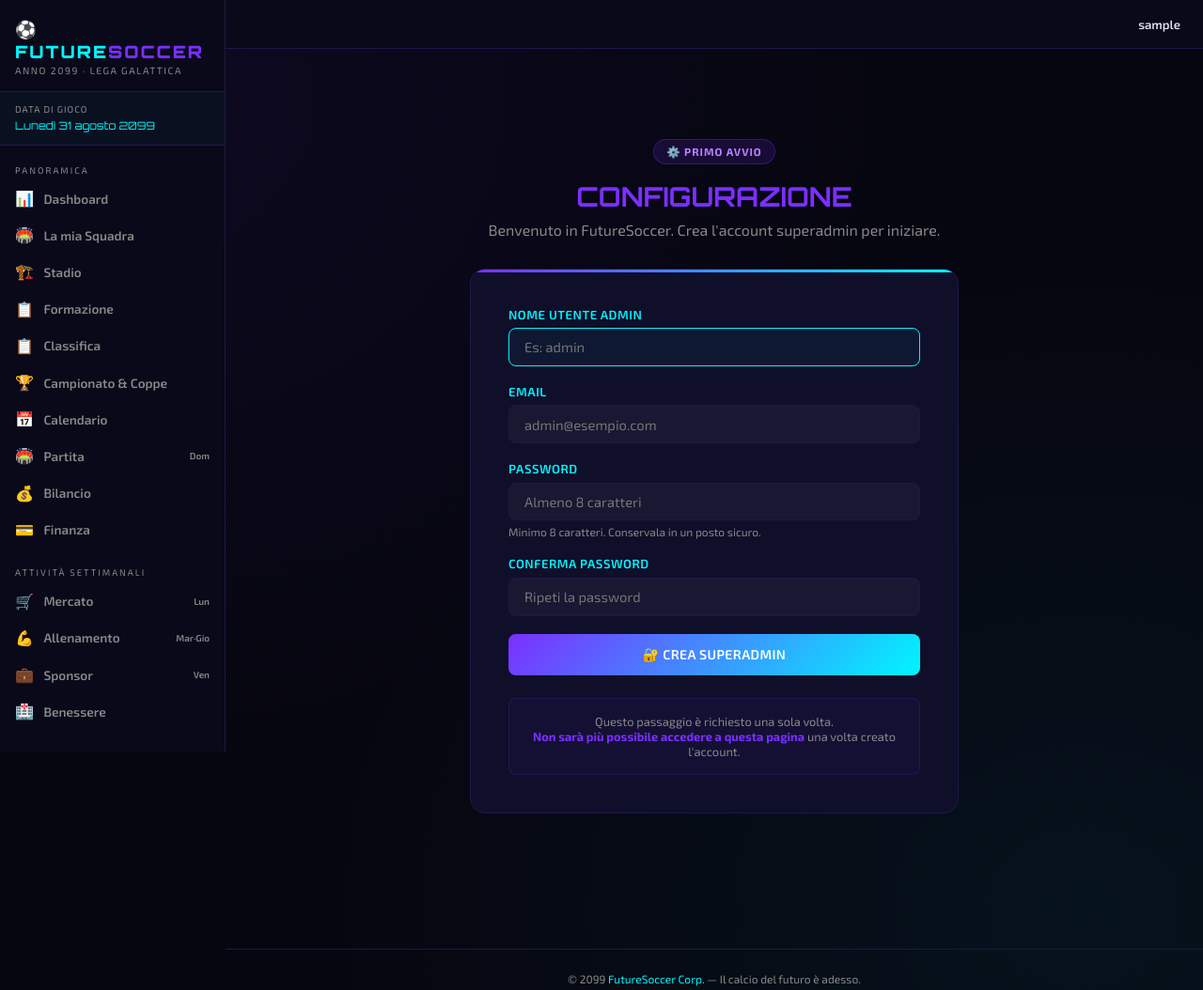
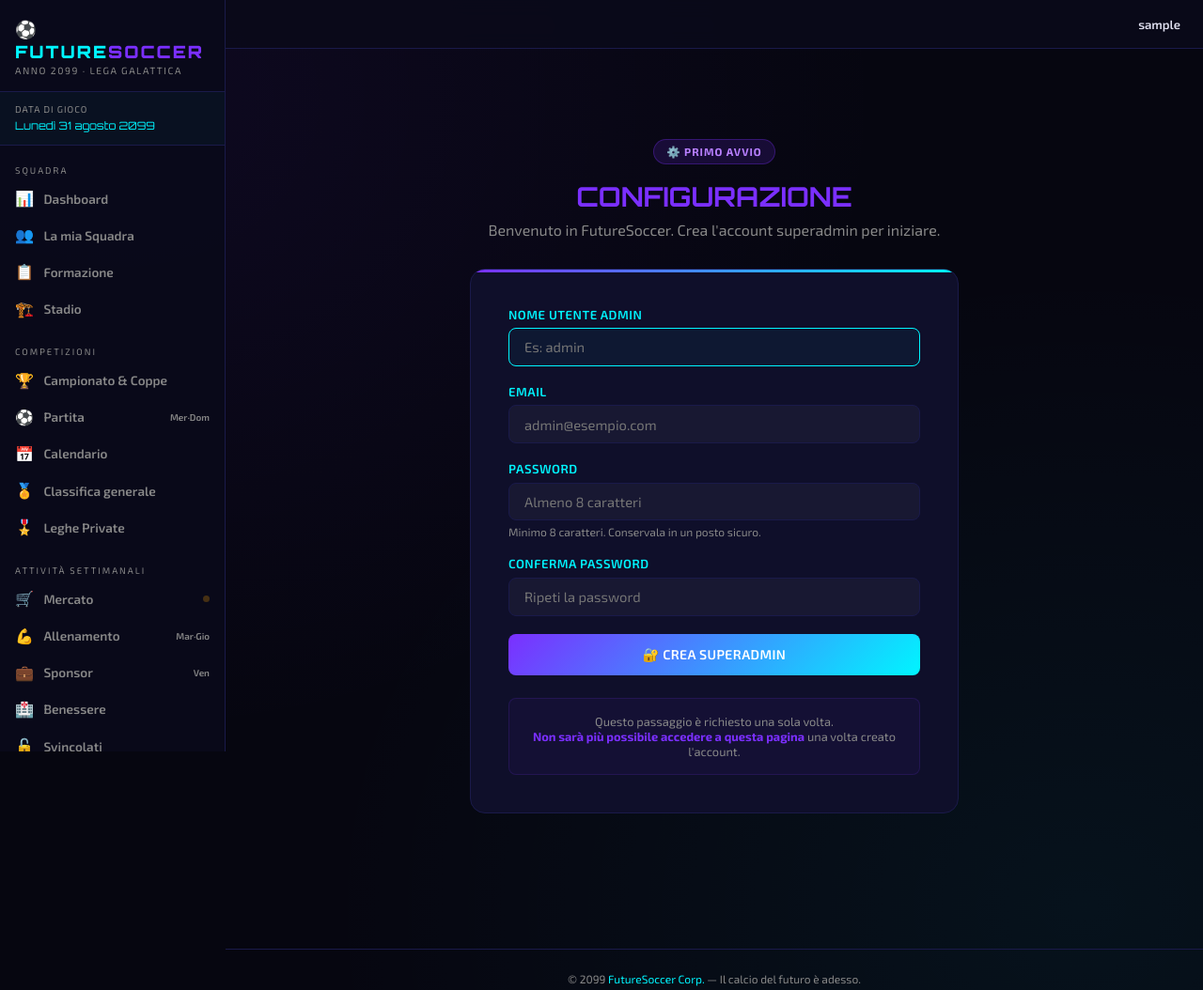
Before and after one commit to PyWis/FutureSoccer, a Flask app: page /auth/setup in a window 1280 px wide. Shown: the top 1054 px of the page at 94% size. Run offline with Flask 3, Linux system fonts and the light colour scheme; the visitor is signed in with stand-in values (Sample User, id 1); data comes from the database, SQL or seed files in the repository; data that the repository does not hold is empty.

Commit message:
feat: amichevoli contro le squadre bot + menu riorganizzato
I bot non hanno un manager che accetti le sfide, quindi ora sono giocabili
all'istante nei giorni partita (Mer/Dom) con la loro rosa reale, via nuovo
endpoint /match/start-vs/<id>; la lobby mostra gli avversari CPU piu vicini per
forza. Le sfide PvP restano riservate alle squadre dei manager (bot esclusi).

Menu laterale riorganizzato in sezioni UX: Squadra, Competizioni, Attivita
settimanali, Finanze, Comunita, Account, con icone distinte e indicatori giorno.

https://claude.ai/code/session_016zYarC3A5GEgTqmZGxyFxg

```diff
--- a/app/routes/match.py
+++ b/app/routes/match.py
@@ -93,14 +93,25 @@ def lobby():
         ).all()
     }
 
-    # All other teams (exclude own, exclude already challenged this week)
+    # Human teams to challenge (exclude own, bots, and already challenged this week)
     can_challenge = not is_match_day  # challenges only on non-match days
     other_teams = []
     if can_challenge:
         other_teams = Team.query.filter(
             Team.id != team.id,
+            Team.is_bot == False,           # noqa: E712
+            Team.manager_id != None,        # noqa: E712
             ~Team.id.in_(already_challenged_ids),
         ).all()
+
+    # Bot teams: always available to play instantly on match days (no acceptance
+    # needed). Show the closest in strength to the player for balanced friendlies.
+    bot_teams = []
+    if is_match_day:
+        bots = Team.query.filter_by(is_bot=True).all()
+        my_force = team.top7_avg_skill
+        bots.sort(key=lambda b: abs(b.top7_avg_skill - my_force))
+        bot_teams = bots[:12]
 
     # Match-day auto-start: matches begin 60 real seconds after the match day begins
     MATCH_DELAY = 60  # seconds
@@ -168,6 +179,7 @@ def lobby():
         accepted_challenges=accepted_challenges,
         completed_match=completed_match,
         other_teams=other_teams,
+        bot_teams=bot_teams,
         current_day=current_day,
     )
 
@@ -244,6 +256,70 @@ def start_bot():
     db.session.add(match)
     db.session.commit()
 
+    return redirect(url_for('match.view', match_id=match.id))
+
+
+@match_bp.route('/start-vs/<int:team_id>', methods=['POST'])
+@login_required
+def start_vs_bot_team(team_id):
+    """Play an instant friendly against a specific bot team (bots have no manager
+    to accept a challenge, so they are always available like the Squadra del Bar,
+    but field their real roster)."""
+    team = _get_team_or_redirect()
+    if not team:
+        return redirect(url_for('game.create_team'))
+    if not _require_match_day():
+        return redirect(url_for('match.lobby'))
+
+    target = Team.query.get_or_404(team_id)
+    if not target.is_bot:
+        flash('Le squadre dei manager si affrontano tramite il sistema sfide.', 'warning')
+        return redirect(url_for('match.lobby'))
+
+    current_day = get_game_day_number()
+
+    existing = FriendlyMatch.query.filter(
+        FriendlyMatch.status == 'active',
+        db.or_(FriendlyMatch.home_team_id == team.id,
+               FriendlyMatch.away_team_id == team.id),
+    ).first()
+    if existing:
+        flash('Hai già una partita in corso.', 'warning')
+        return redirect(url_for('match.view', match_id=existing.id))
+
+    from app.utils.match_engine import (build_home_lineup, generate_bot_lineup,
+                                         team_has_match_on_day)
+    if team_has_match_on_day(team.id, current_day):
+        flash("Hai già giocato un'amichevole oggi (massimo una al giorno).", 'warning')
+        return redirect(url_for('match.lobby'))
+
+    formation = TeamFormation.query.filter_by(team_id=team.id).first()
+    if not formation:
+        flash('Devi salvare una formazione prima di giocare.', 'danger')
+        return redirect(url_for('match.lobby'))
+
+    home_lineup = build_home_lineup(team, formation)
+    starters = (1 if home_lineup.get('goalkeeper') else 0) \
+        + len(home_lineup.get('defenders') or []) + len(home_lineup.get('attackers') or [])
+    if starters < 2:
+        flash('Non hai abbastanza giocatori in forma per giocare (minimo 2 titolari).', 'danger')
+        return redirect(url_for('match.lobby'))
+
+    bot_formation = TeamFormation.query.filter_by(team_id=target.id).first()
+    away_lineup = build_home_lineup(target, bot_formation) if bot_formation else generate_bot_lineup()
+
+    match = FriendlyMatch(
+        home_team_id=team.id,
+        away_team_id=target.id,
+        game_day=current_day,
+        home_lineup_json=json.dumps(home_lineup),
+        away_lineup_json=json.dumps(away_lineup),
+        last_turn_at=datetime.utcnow(),
+        status='active',
+        current_turn=0,
+    )
+    db.session.add(match)
+    db.session.commit()
     return redirect(url_for('match.view', match_id=match.id))
 
 
--- a/app/templates/base.html
+++ b/app/templates/base.html
@@ -332,41 +332,77 @@
 
     {% else %}
     <!-- PLAYER NAV -->
-    <div class="nav-section-label">Panoramica</div>
+    <div class="nav-section-label">Squadra</div>
     <a href="{{ url_for('game.dashboard') }}"
        class="nav-item {% if request.endpoint == 'game.dashboard' %}active{% endif %}">
       <span class="nav-icon">📊</span><span class="nav-label">Dashboard</span>
     </a>
     <a href="{{ url_for('game.my_team') }}"
        class="nav-item {% if request.endpoint == 'game.my_team' %}active{% endif %}">
-      <span class="nav-icon">🏟️</span><span class="nav-label">La mia Squadra</span>
+      <span class="nav-icon">👥</span><span class="nav-label">La mia Squadra</span>
+    </a>
+    <a href="{{ url_for('game.formation') }}"
+       class="nav-item {% if request.endpoint == 'game.formation' %}active{% endif %}">
+      <span class="nav-icon">📋</span><span class="nav-label">Formazione</span>
     </a>
     <a href="{{ url_for('game.stadium') }}"
        class="nav-item {% if request.endpoint and 'game.stadium' in request.endpoint %}active{% endif %}">
       <span class="nav-icon">🏗️</span><span class="nav-label">Stadio</span>
     </a>
-    <a href="{{ url_for('game.formation') }}"
-       class="nav-item {% if request.endpoint == 'game.formation' %}active{% endif %}">
-      <span class="nav-icon">📋</span><span class="nav-label">Formazione</span>
-    </a>
-    <a href="{{ url_for('game.standings') }}"
-       class="nav-item {% if request.endpoint == 'game.standings' %}active{% endif %}">
-      <span class="nav-icon">📋</span><span class="nav-label">Classifica</span>
-    </a>
+
+    <div class="nav-section-label" style="margin-top:.5rem;">Competizioni</div>
     <a href="{{ url_for('championship.index') }}"
        class="nav-item {% if request.endpoint and 'championship.' in request.endpoint %}active{% endif %}">
       <span class="nav-icon">🏆</span><span class="nav-label">Campionato &amp; Coppe</span>
+    </a>
+    <a href="{{ url_for('match.lobby') }}"
+       class="nav-item {% if request.endpoint and 'match.' in request.endpoint %}active{% endif %}">
+      <span class="nav-icon">⚽</span>
+      <span class="nav-label">Partita</span>
+      {% if g_weekday in (2, 6) %}<span class="nav-dot"></span>{% else %}<span style="font-size:.62rem;color:var(--muted);">Mer·Dom</span>{% endif %}
     </a>
     <a href="{{ url_for('game.calendario') }}"
        class="nav-item {% if request.endpoint == 'game.calendario' %}active{% endif %}">
       <span class="nav-icon">📅</span><span class="nav-label">Calendario</span>
     </a>
-    <a href="{{ url_for('match.lobby') }}"
-       class="nav-item {% if request.endpoint and 'match.' in request.endpoint %}active{% endif %}">
-      <span class="nav-icon">🏟️</span>
-      <span class="nav-label">Partita</span>
-      {% if g_weekday == 6 %}<span class="nav-dot"></span>{% else %}<span style="font-size:.62rem;color:var(--muted);">Dom</span>{% endif %}
+    <a href="{{ url_for('game.standings') }}"
+       class="nav-item {% if request.endpoint == 'game.standings' %}active{% endif %}">
+      <span class="nav-icon">🏅</span><span class="nav-label">Classifica generale</span>
     </a>
+    <a href="{{ url_for('league.index') }}"
+       class="nav-item {% if request.endpoint and 'league.' in request.endpoint %}active{% endif %}">
+      <span class="nav-icon">🎖️</span><span class="nav-label">Leghe Private</span>
+    </a>
+
+    <div class="nav-section-label" style="margin-top:.5rem;">Attività settimanali</div>
+    <a href="{{ url_for('events.market') }}"
+       class="nav-item {% if request.endpoint and 'events.market' in request.endpoint %}active{% endif %}">
+      <span class="nav-icon">🛒</span>
+      <span class="nav-label">Mercato</span>
+      {% if g_weekday == 0 %}<span class="nav-dot"></span>{% else %}<span style="font-size:.62rem;color:var(--muted);">Lun</span>{% endif %}
+    </a>
+    <a href="{{ url_for('events.training') }}"
+       class="nav-item {% if request.endpoint == 'events.training' %}active{% endif %}">
+      <span class="nav-icon">💪</span>
+      <span class="nav-label">Allenamento</span>
+      {% if g_is_training %}<span class="nav-dot"></span>{% else %}<span style="font-size:.62rem;color:var(--muted);">Mar·Gio</span>{% endif %}
+    </a>
+    <a href="{{ url_for('events.sponsors') }}"
+       class="nav-item {% if request.endpoint and 'events.sponsor' in request.endpoint %}active{% endif %}">
+      <span class="nav-icon">💼</span>
+      <span class="nav-label">Sponsor</span>
+      {% if g_is_sponsor %}<span class="nav-dot"></span>{% else %}<span style="font-size:.62rem;color:var(--muted);">Ven</span>{% endif %}
+    </a>
+    <a href="{{ url_for('events.wellness') }}"
+       class="nav-item {% if request.endpoint and 'events.wellness' in request.endpoint %}active{% endif %}">
+      <span class="nav-icon">🏥</span><span class="nav-label">Benessere</span>
+    </a>
+    <a href="{{ url_for('events.free_agents') }}"
+       class="nav-item {% if request.endpoint == 'events.free_agents' %}active{% endif %}">
+      <span class="nav-icon">🔓</span><span class="nav-label">Svincolati</span>
+    </a>
+
+    <div class="nav-section-label" style="margin-top:.5rem;">Finanze</div>
     <a href="{{ url_for('game.bilancio') }}"
        class="nav-item {% if request.endpoint == 'game.bilancio' %}active{% endif %}">
       <span class="nav-icon">💰</span><span class="nav-label">Bilancio</span>
@@ -384,45 +420,10 @@
       {% endif %}
     </a>
 
-    <div class="nav-section-label" style="margin-top:.5rem;">Attività Settimanali</div>
-    <a href="{{ url_for('events.market') }}"
-       class="nav-item {% if request.endpoint and 'events.market' in request.endpoint %}active{% endif %}">
-      <span class="nav-icon">🛒</span>
-      <span class="nav-label">Mercato</span>
-      <span style="font-size:.62rem;color:var(--muted);">Lun</span>
-    </a>
-    <a href="{{ url_for('events.training') }}"
-       class="nav-item {% if request.endpoint == 'events.training' %}active{% endif %}">
-      <span class="nav-icon">💪</span>
-      <span class="nav-label">Allenamento</span>
-      {% if g_is_training %}<span class="nav-dot"></span>{% else %}<span style="font-size:.62rem;color:var(--muted);">Mar·Gio</span>{% endif %}
-    </a>
-    <a href="{{ url_for('events.sponsors') }}"
-       class="nav-item {% if request.endpoint and 'events.sponsor' in request.endpoint %}active{% endif %}">
-      <span class="nav-icon">💼</span>
-      <span class="nav-label">Sponsor</span>
-      {% if g_is_sponsor %}<span class="nav-dot"></span>{% else %}<span style="font-size:.62rem;color:var(--muted);">Ven</span>{% endif %}
-    </a>
-    <a href="{{ url_for('events.wellness') }}"
-       class="nav-item {% if request.endpoint and 'events.wellness' in request.endpoint %}active{% endif %}">
-      <span class="nav-icon">🏥</span><span class="nav-label">Benessere</span>
-    </a>
-
-    <div class="nav-section-label" style="margin-top:.5rem;">Leghe</div>
-    <a href="{{ url_for('league.index') }}"
-       class="nav-item {% if request.endpoint and 'league.' in request.endpoint %}active{% endif %}">
-      <span class="nav-icon">🏆</span><span class="nav-label">Leghe Private</span>
-    </a>
-
-    <div class="nav-section-label" style="margin-top:.5rem;">Mercato</div>
-    <a href="{{ url_for('events.free_agents') }}"
-       class="nav-item {% if request.endpoint == 'events.free_agents' %}active{% endif %}">
-      <span class="nav-icon">🔓</span><span class="nav-label">Svincolati</span>
-    </a>
-
+    <div class="nav-section-label" style="margin-top:.5rem;">Comunità</div>
     <a href="{{ url_for('events.hall_of_fame') }}"
        class="nav-item {% if request.endpoint == 'events.hall_of_fame' %}active{% endif %}">
-      <span class="nav-icon">🏆</span><span class="nav-label">Hall of Fame</span>
+      <span class="nav-icon">⭐</span><span class="nav-label">Hall of Fame</span>
     </a>
     <a href="{{ url_for('game.social_page') }}"
        class="nav-item {% if request.endpoint == 'game.social_page' %}active{% endif %}">
```
Also changed, not shown: app/templates/match/lobby.html (+23 -0 lines).
